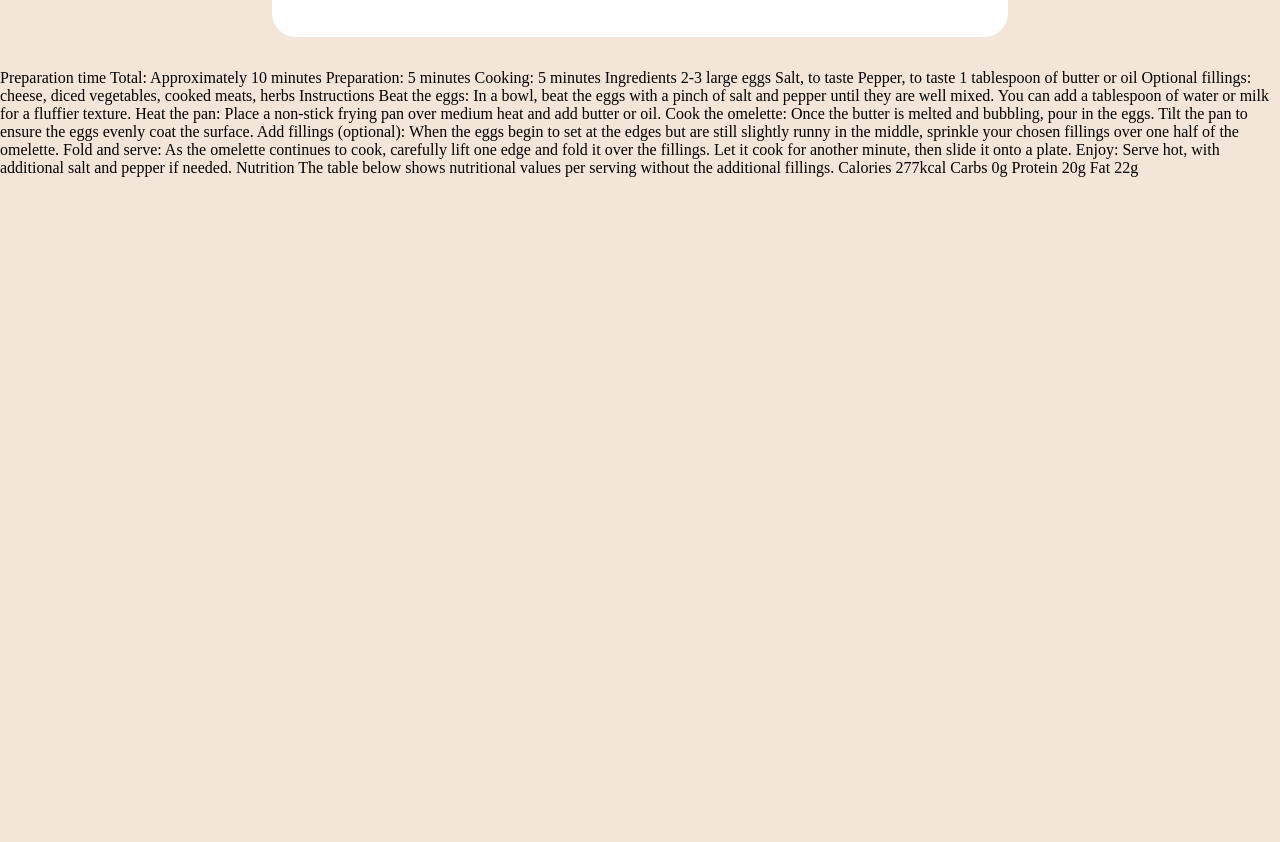
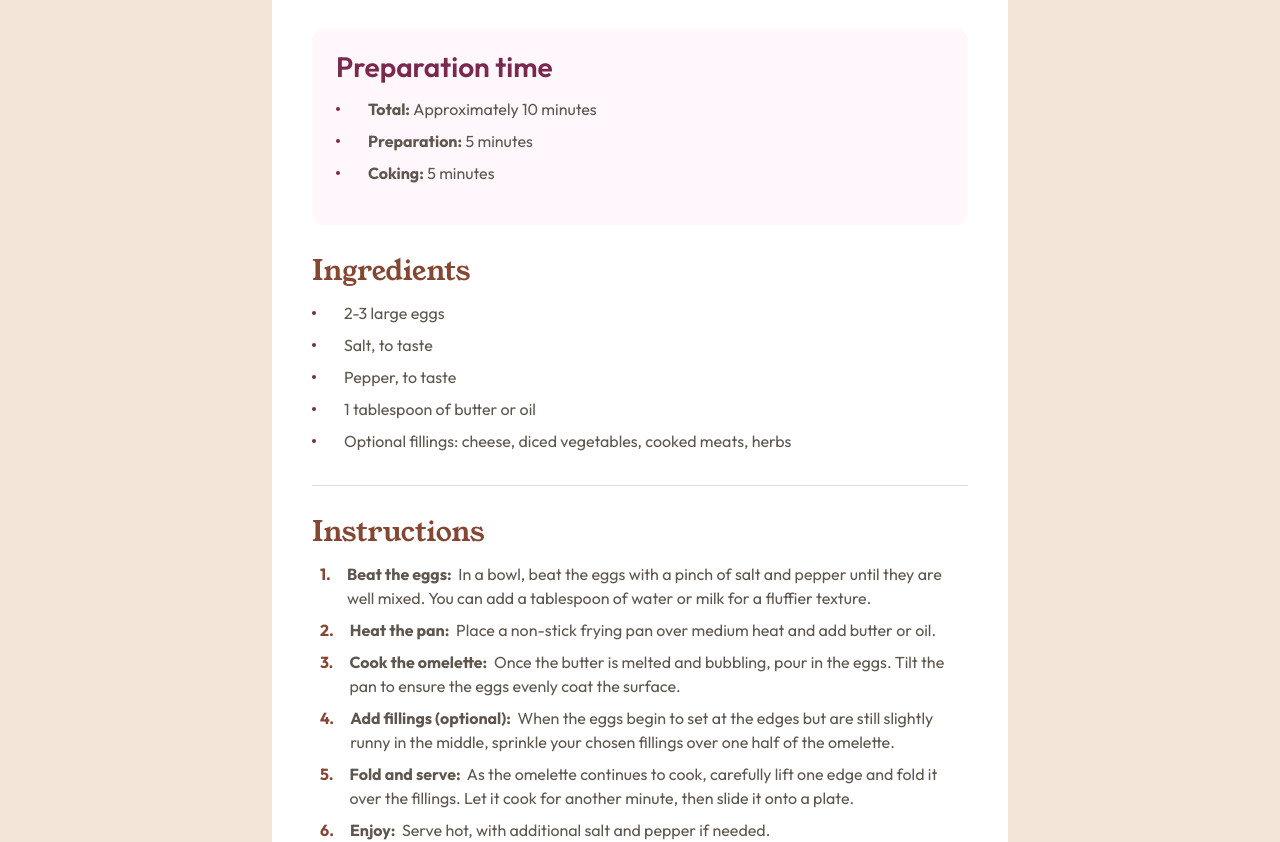
Before and after one commit to IgorTkachuk/SimpleRecipeSite, a plain HTML site: page index.html in a window 1280 px wide. Shown: the part 644-1486 px from the top of the page. Before the commit the page ends 821 px from the top, so only its background shows below. Drawn offline with Linux system fonts and the light colour scheme.

Commit message:
feat: Add Preparation, Ingridients, Instruction sections

```diff
--- a/index.html
+++ b/index.html
@@ -16,51 +16,69 @@
 
 </head>
 <body>
+  <div class="core">
   <header class="container">
-    <hgroup>
-      <img class="omelette" src="./assets/images/image-omelette.jpeg" alt="Omelette phooto" width="656" height="300">
+
+    <img class="omelette" src="./assets/images/image-omelette.jpeg" alt="Omelette phooto" width="656" height="300">
     <h1>Simple Omelette Recipe</h1>
 
     <p>An easy and quick dish, perfect for any meal. This classic omelette combines beaten eggs cooked
     to perfection, optionally filled with your choice of cheese, vegetables, or meats.</p>
-  </hgroup>
+
   </header>
 
+<main>
+  <section class="preparation-time container">
+    <h3 class="text-preset-3">Preparation time</h3>
 
-  Preparation time
+    <ul class="text-preset-4">
+      <li><strong>Total:</strong>&nbsp;Approximately 10 minutes</li>
+      <li><strong>Preparation:</strong>&nbsp;5 minutes</li>
+      <li><strong>Coking:</strong>&nbsp;5 minutes</li>
+    </ul>
 
-  Total: Approximately 10 minutes
-  Preparation: 5 minutes
-  Cooking: 5 minutes
+  </section>
 
-  Ingredients
+  <section class="ingridients">
+    <h2 class="text-preset-2">Ingredients</h2>
 
-  2-3 large eggs
-  Salt, to taste
-  Pepper, to taste
-  1 tablespoon of butter or oil
-  Optional fillings: cheese, diced vegetables, cooked meats, herbs
+    <ul class="text-preset-4">
+      <li>2-3 large eggs</li>
+      <li>Salt, to taste</li>
+      <li>Pepper, to taste</li>
+      <li>1 tablespoon of butter or oil</li>
+      <li>Optional fillings: cheese, diced vegetables, cooked meats, herbs</li>
+    </ul>
+  </section>
 
-  Instructions
+  <div class="divader"></div>
 
-  Beat the eggs: In a bowl, beat the eggs with a pinch of salt and pepper until they are well mixed.
-  You can add a tablespoon of water or milk for a fluffier texture.
+  <section class="instruction">
+    <h2 class="text-preset-2">Instructions</h2>
 
-  Heat the pan: Place a non-stick frying pan over medium heat and add butter or oil.
+    <ol class="text-preset-4">
+      <li><div><strong>Beat the eggs:</strong>&nbsp; In a bowl, beat the eggs with a pinch of salt and pepper until they are well mixed.
+      You can add a tablespoon of water or milk for a fluffier texture.</div></li>
 
-  Cook the omelette: Once the butter is melted and bubbling, pour in the eggs. Tilt the pan to ensure
-  the eggs evenly coat the surface.
+      <li><div><strong>Heat the pan:</strong>&nbsp; Place a non-stick frying pan over medium heat and add butter or oil.</div></li>
 
-  Add fillings (optional): When the eggs begin to set at the edges but are still slightly runny in the
-  middle, sprinkle your chosen fillings over one half of the omelette.
+      <li><div><strong>Cook the omelette:</strong>&nbsp; Once the butter is melted and bubbling, pour in the eggs. Tilt the pan to ensure
+      the eggs evenly coat the surface.<div></li>
 
-  Fold and serve: As the omelette continues to cook, carefully lift one edge and fold it over the
-  fillings. Let it cook for another minute, then slide it onto a plate.
+      <li><div><strong>Add fillings (optional):</strong>&nbsp; When the eggs begin to set at the edges but are still slightly runny in the
+      middle, sprinkle your chosen fillings over one half of the omelette.</li><div></li>
 
-  Enjoy: Serve hot, with additional salt and pepper if needed.
+      <li><div><strong>Fold and serve:</strong>&nbsp; As the omelette continues to cook, carefully lift one edge and fold it over the
+      fillings. Let it cook for another minute, then slide it onto a plate.</div><div></li>
+
+      <li><div><strong>Enjoy:</strong>&nbsp; Serve hot, with additional salt and pepper if needed.</div></li>
+    </ol>
+
+  </section>
+
+  <div class="divader"></div>
 
   Nutrition
-
   The table below shows nutritional values per serving without the additional fillings.
 
   Calories
@@ -74,6 +92,8 @@
 
   Fat
   22g
-
+</main>
+<footer></footer>
+</div>
 </body>
 </html>
--- a/style/style.css
+++ b/style/style.css
@@ -20,17 +20,70 @@
   }
 
 
+:root{
+    --rose-800: #7A284E;
+    --rose-50: #FFF7FB;
+    --stone-900: #312E2C;
+    --stone-600: #5F564D;
+    --stone-150: #E3DDD7;
+    --stone-100: #F3E5D7;
+    --brown-800: #854632;
+    --white: #ffffff;
+}
+
+.text-preset-1{
+    font-family: "Young Serif", serif;
+    font-weight: 400;
+    font-size: 40px;
+    line-height: 100%;
+    letter-spacing: 0px;
+}
+
+.text-preset-2 {
+    font-family: "Young Serif", serif;
+    font-weight: 400;
+    font-size: 28px;
+    line-height: 100%;
+    letter-spacing: 0px;
+}
+
+.text-preset-3 {
+    font-family: "Outfit", sans-serif;
+    font-weight: 600;
+    font-size: 28px;
+    line-height: 100%;
+    letter-spacing: 0px;
+}
+
+.text-preset-4 {
+    font-family: "Outfit", sans-serif;
+    font-weight: 400;
+    font-size: 16px;
+    line-height: 150%;
+    letter-spacing: 0px;
+}
+
+.text-preset-4-bold {
+    font-family: "Outfit", sans-serif;
+    font-weight: 700;
+    font-size: 16px;
+    line-height: 150%;
+    letter-spacing: 0px;
+}
+
+
 * {
     box-sizing: border-box;
 }
 
-body, h1, p {
+body, h1, h2, h3, p {
     margin: 0;
 }
 
 body {
     background-color: #F3E5D7;
     padding-top: 128px;
+    padding-bottom: 128px;
 }
 
 header {
@@ -45,14 +98,23 @@ header {
     }
 }
 
-
-.container {
+.core {
     display: block;
+    border-radius: 24px;
     max-width: 736px;
     margin-left: auto;
     margin-right: auto;
     padding: 40px;
-    background-color: #fff;
+    background-color: var(--white);
+}
+
+.container {
+    /* display: block;
+    max-width: 736px;
+    margin-left: auto;
+    margin-right: auto;
+    padding: 40px;
+    background-color: #fff; */
 }
 
 img.omelette {
@@ -67,3 +129,109 @@ h1 {
     color: #312E2C;
     margin-bottom: 24px;
 }
+
+.preparation-time {
+    padding: 24px;
+    background: var(--rose-50);
+    border-radius: 12px;
+    margin-block-end: 32px;
+
+    h3{
+        color: var(--rose-800);
+    }
+
+    ul {
+        color: var(--stone-600);
+        list-style: none;
+        padding: 0px;
+    }
+
+    li {
+        margin-bottom: 8px;
+        display: flex;
+        align-items: center;
+
+        &::before{
+            content: "";
+            display: inline-block   ;
+            background:#7A284E;
+            width: 4px;
+            height: 4px;
+            border-radius: 2px;
+            margin-inline-end: 28px;
+        }
+    }
+}
+
+.ingridients {
+    margin-block-end: 32px;
+
+    h2 {
+        color: var(--brown-800);
+    }
+
+    ul {
+        color: var(--stone-600);
+        list-style: none;
+        padding: 0px;
+    }
+
+    li {
+        margin-bottom: 8px;
+        display: flex;
+        align-items: center;
+
+        &::before{
+            content: "";
+            display: inline-block   ;
+            background:#7A284E;
+            width: 4px;
+            height: 4px;
+            border-radius: 2px;
+            margin-inline-end: 28px;
+        }
+    }
+}
+
+.divader {
+    width: 100%;
+    height: 1px;
+    background-color: var(--stone-150);
+    margin-block-end: 32px;
+}
+
+.instruction {
+    margin-block-end: 32px;
+    color: var(--stone-600);
+
+    h2 {
+        color: var(--brown-800);
+    }
+
+    ol {
+        list-style: none;
+        counter-reset: li;
+        padding-left: 0px;
+    }
+
+    ol li {
+        display: flex;
+        align-items: flex-start;
+        counter-increment: li;
+        margin-bottom: 8px;
+    }
+
+    ol li::before{
+        content: counter(li) ".";
+        margin-left: 8px;
+        margin-right: 16px;
+        /* min-width: 2em; */
+        /* text-align: left; */
+
+        font-family: "Outfit", sans-serif;
+        font-weight: 700;
+        font-size: 16px;
+
+        color: var(--brown-800);
+    }
+}
```
